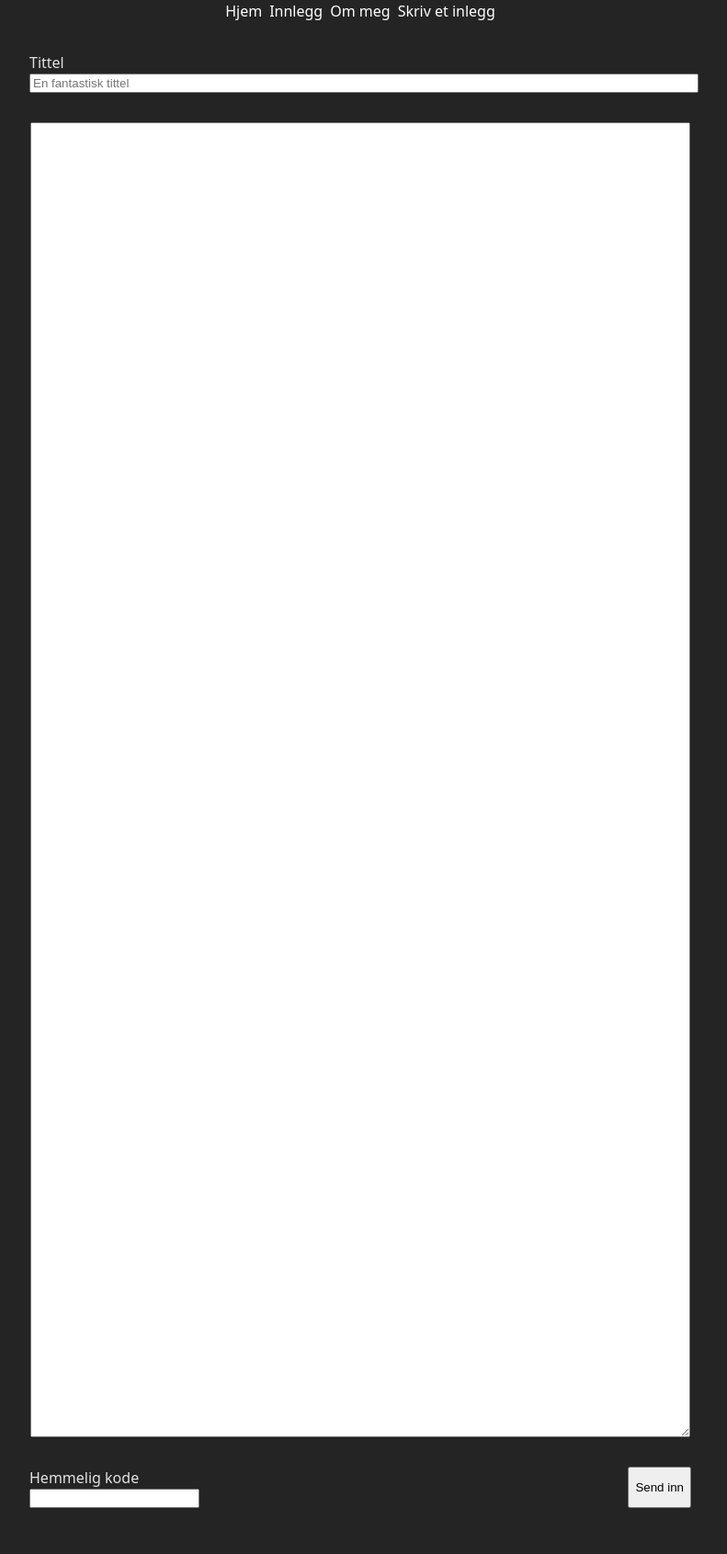
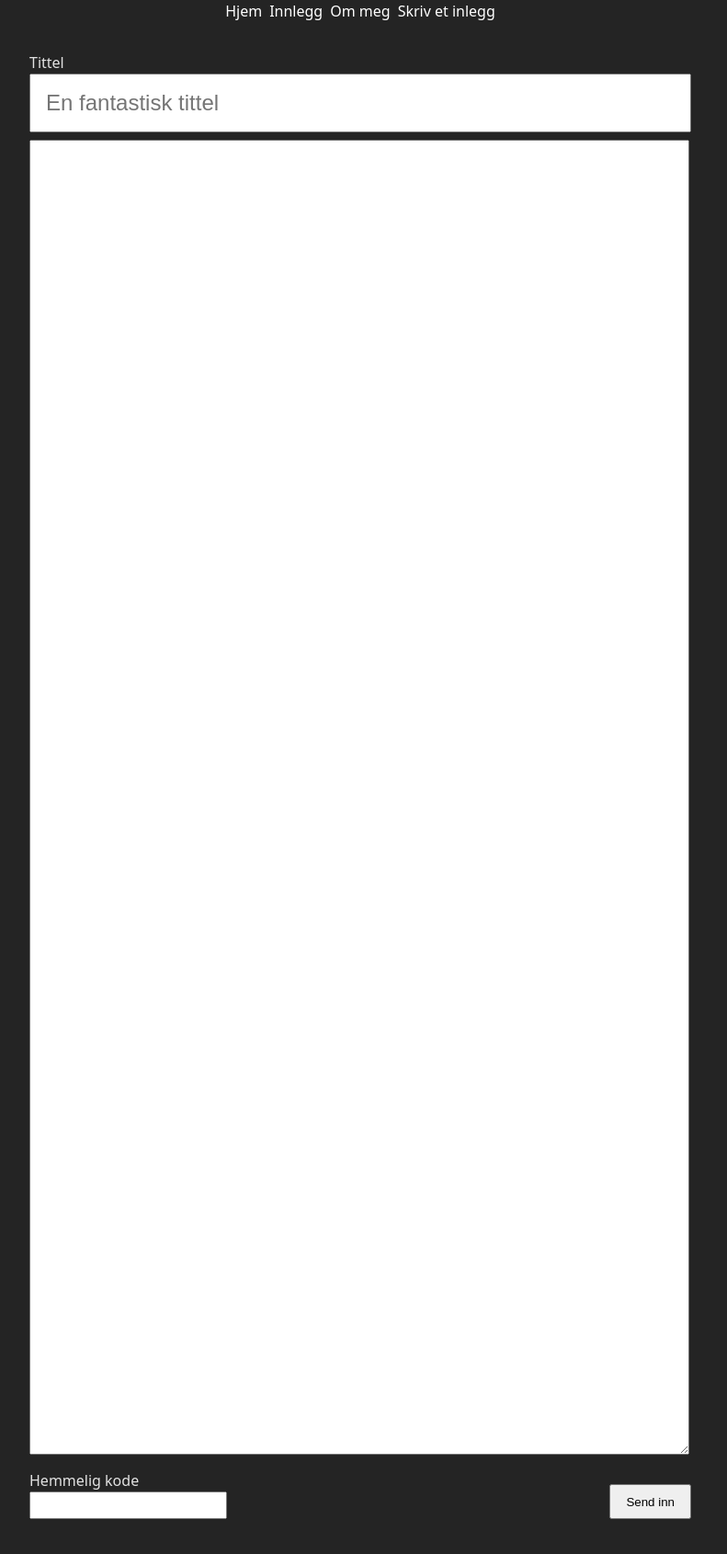
Before and after one commit to EskildVeren/blogg, a React (Vite) app in the folder app/: page /writeBlog in a window 1280 px wide. Shown: the top 1690 px of the page at 92% size, without its empty margins (208-999 px from the left). Built offline with nearby package versions, Linux system fonts and the light colour scheme.

Commit message:
style: :lipstick: update writeBlogPage styling

```diff
--- a/app/src/pages/writeBlog/WriteBlog.tsx
+++ b/app/src/pages/writeBlog/WriteBlog.tsx
@@ -15,23 +15,29 @@ function WriteBlog() {
         className="col align-center full-width"
         onSubmit={handleSubmit(onSubmit)}
       >
-        <label htmlFor="tittel" className="col full-width">
+        <label htmlFor="title" className="col full-width">
           Tittel
           <input
-            id="tittel"
+            id="title"
             type="text"
             placeholder="En fantastisk tittel"
-            className="full-width"
+            className="titleInput"
             {...register("title")}
           />
         </label>
-        <textarea {...register("body")} />
-        <span className="row space-between full-width">
+
+        <label htmlFor="blog-post-text" className="col full-width">
+          <textarea id="blog-post-text" {...register("body")} />
+        </label>
+
+        <span className="passcode-submit-container">
           <label htmlFor="secret-code" className="col">
             Hemmelig kode
             <input id="secret-code" type="text" {...register("passcode")} />
           </label>
-          <button type="submit">Send inn </button>
+          <button id="submit-button" type="submit">
+            Send inn{" "}
+          </button>
         </span>
       </form>
     </main>
--- a/app/src/pages/writeBlog/style.css
+++ b/app/src/pages/writeBlog/style.css
@@ -7,7 +7,26 @@ textarea {
   width: calc(100% - 8px);
   aspect-ratio: 1 / 2;
   outline: none;
+  font-size: 1rem;
 }
-form {
-  gap: 2rem;
+#title {
+  font-size: 1.5rem;
+  padding: 1rem 0 1rem 1rem;
+  margin-bottom: 0.5rem;
 }
+#secret-code {
+  font-size: 1rem;
+  padding: 0.25rem 0 0.25rem 0.25rem;
+}
+.passcode-submit-container {
+  width: 100%;
+  display: flex;
+  flex-direction: row;
+  justify-content: space-between;
+  margin-top: 1rem;
+}
+#submit-button {
+  margin-top: 1rem;
+  padding: 0.5rem 1rem 0.5rem 1rem;
+  cursor: pointer;
+}
```
